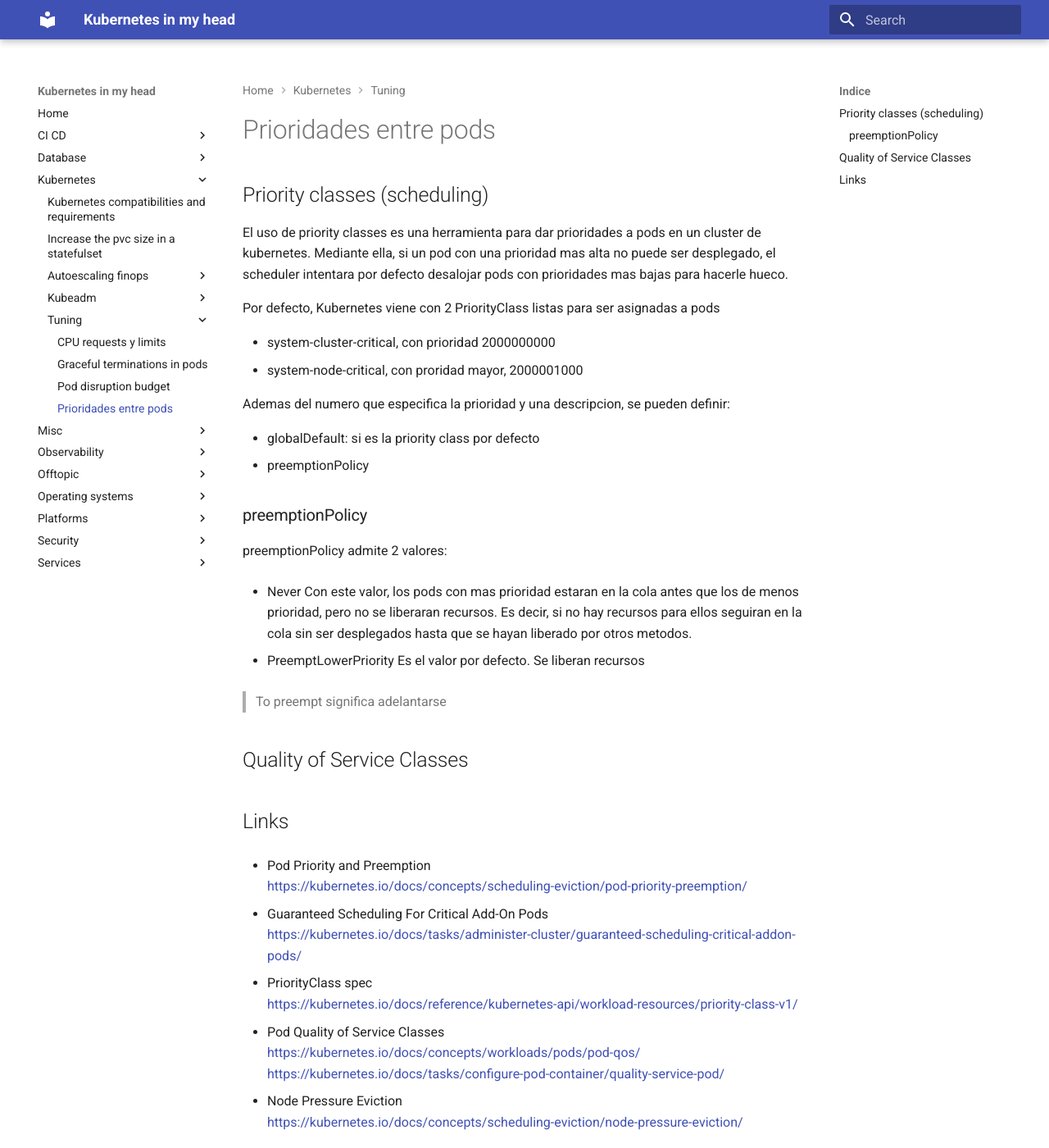
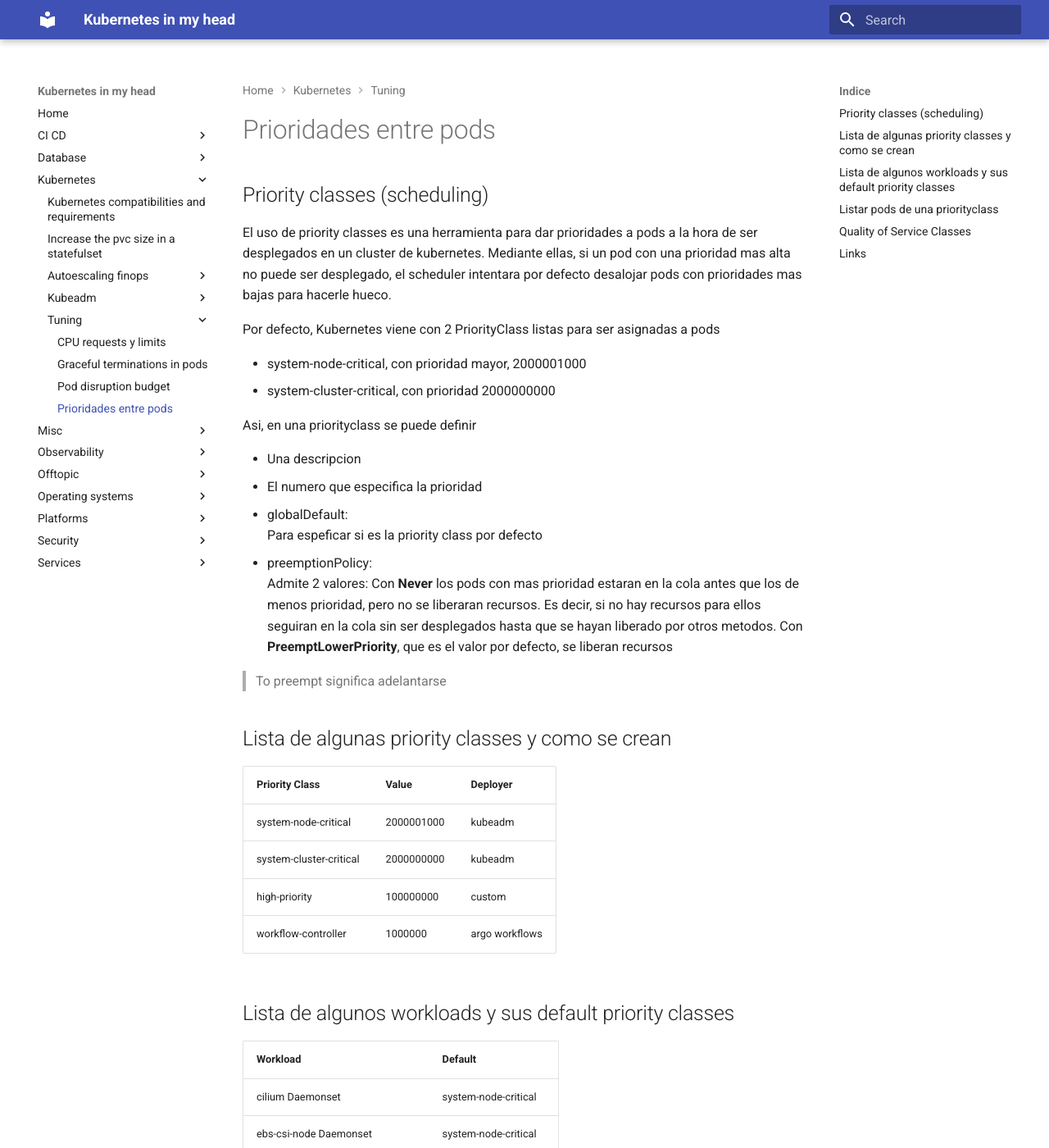
Before and after one commit to jorgelon/kubernetesinmyhead.net, an MkDocs documentation site: the page built from docs/kubernetes/tuning/prioridades.md, in a window 1280 px wide and 1400 px high. Shown: the whole window at 82% size. Built offline with MkDocs 1.6.1 and Material for MkDocs 9.7.7, drawn with Linux system fonts in a browser that asks for light colours; some of the changed text lies outside the part shown.

Commit message:
pre pull

````diff
--- a/docs/kubernetes/tuning/prioridades.md
+++ b/docs/kubernetes/tuning/prioridades.md
@@ -2,29 +2,66 @@
 
 ## Priority classes (scheduling)
 
-El uso de priority classes es una herramienta para dar prioridades a pods en un cluster de kubernetes. Mediante ella, si un pod con una prioridad mas alta no puede ser desplegado, el scheduler intentara por defecto desalojar pods con prioridades mas bajas para hacerle hueco.
+El uso de priority classes es una herramienta para dar prioridades a pods a la hora de ser desplegados en un cluster de kubernetes. Mediante ellas, si un pod con una prioridad mas alta no puede ser desplegado, el scheduler intentara por defecto desalojar pods con prioridades mas bajas para hacerle hueco.
 
 Por defecto, Kubernetes viene con 2 PriorityClass listas para ser asignadas a pods
 
+- system-node-critical, con prioridad mayor, 2000001000
 - system-cluster-critical, con prioridad 2000000000
-- system-node-critical, con proridad mayor, 2000001000
 
-Ademas del numero que especifica la prioridad y una descripcion, se pueden definir:
+Asi, en una priorityclass se  puede definir
 
-- globalDefault: si es la priority class por defecto
-- preemptionPolicy
-
-### preemptionPolicy
-
-preemptionPolicy admite 2 valores:
-
-- Never
-Con este valor, los pods con mas prioridad estaran en la cola antes que los de menos prioridad, pero no se liberaran recursos. Es decir, si no hay recursos para ellos seguiran en la cola sin ser desplegados hasta que se hayan liberado por otros metodos.
-
-- PreemptLowerPriority
-Es el valor por defecto. Se liberan recursos
+- Una descripcion
+- El numero que especifica la prioridad
+- globalDefault:
+Para espeficar si es la priority class por defecto
+- preemptionPolicy:
+Admite 2 valores: Con **Never** los pods con mas prioridad estaran en la cola antes que los de menos prioridad, pero no se liberaran recursos. Es decir, si no hay recursos para ellos seguiran en la cola sin ser desplegados hasta que se hayan liberado por otros metodos.
+Con **PreemptLowerPriority**, que es el valor por defecto, se liberan recursos
 
 > To preempt significa adelantarse
+
+## Lista de algunas priority classes y como se crean
+
+| Priority Class          | Value      | Deployer       |
+|-------------------------|------------|----------------|
+| system-node-critical    | 2000001000 | kubeadm        |
+| system-cluster-critical | 2000000000 | kubeadm        |
+| high-priority           | 100000000  | custom         |
+| workflow-controller     | 1000000    | argo workflows |
+
+## Lista de algunos workloads y sus default priority classes
+
+| Workload                         | Default                 |
+|----------------------------------|-------------------------|
+| cilium Daemonset                 | system-node-critical    |
+| ebs-csi-node Daemonset           | system-node-critical    |
+| eks-pod-identity-agent Daemonset | system-node-critical    |
+| argo workflow controller         | workflow-controller     |
+| karpenter                        | system-cluster-critical |
+| aws-load-balancer-controller     | system-cluster-critical |
+| cilium-operator                  | system-cluster-critical |
+| coredns                          | system-cluster-critical |
+| karpenter                        | system-cluster-critical |
+| ebs-csi-controller               | system-cluster-critical |
+| node-exporter                    | system-cluster-critical |
+| karpenter                        | system-cluster-critical |
+| metrics server                   | system-cluster-critical |
+| vsphere-csi-controller           | system-cluster-critical |
+
+## Listar pods de una priorityclass
+
+```shell
+kubectl get pods -A -o json | jq -r '.items[] | select(.spec.priorityClassName=="system-cluster-critical") | .metadata.name + " in " + .metadata.namespace'
+```
+
+```shell
+kubectl get pods -A -o json | jq -r '.items[] | select(.spec.priorityClassName=="system-node-critical") | .metadata.name + " in " + .metadata.namespace'
+```
+
+```shell
+kubectl get pods -A -o json | jq -r '.items[] | select(.spec.priorityClassName=="high-priority") | .metadata.name + " in " + .metadata.namespace'
+```
 
 ## Quality of Service Classes
 
````
Also changed, not shown: docs/security/keycloak/modes.md (+14 -0 lines).
